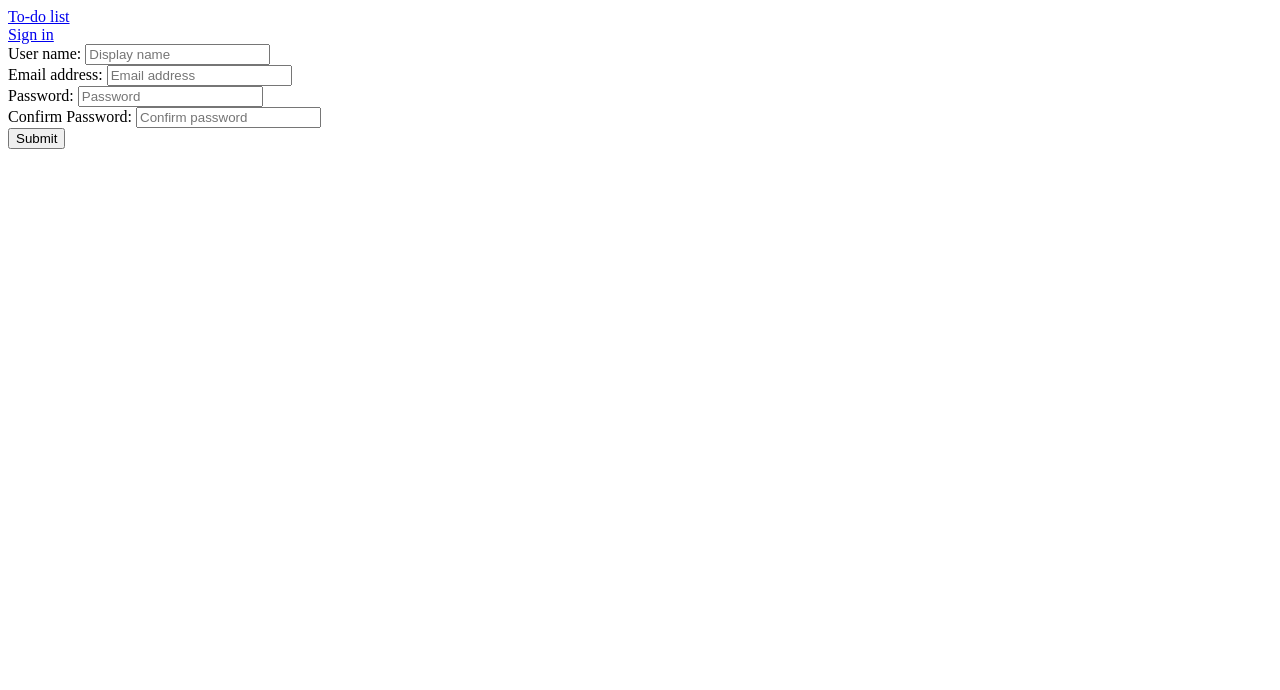
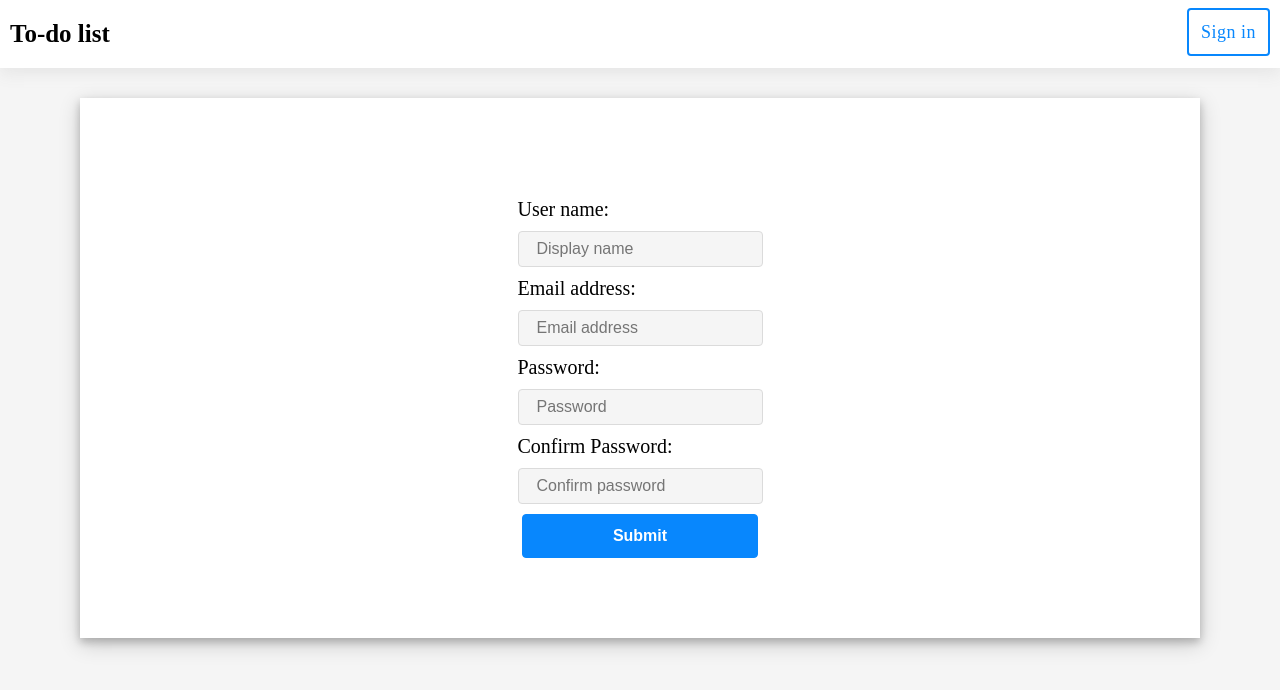
Before and after one commit to calvinpete/To-do-list-app, a Python web app: template templates/UI/signup.html in a window 1280 px wide. Shown: the top 690 px of the page. Run offline with Jinja, Linux system fonts and the light colour scheme; the template is opened without the code that fills it, so the values that code supplies are empty.

Commit message:
[Delivers #160444184] add style to signup page

```diff
--- a/static/styles/main.css
+++ b/static/styles/main.css
@@ -0,0 +1,46 @@
+/*Allows inclusion of padding and border into the element's total width and height*/
+* {
+    box-sizing: border-box;
+}
+
+body {
+    background-color:#F5F5F5;
+    font-family: 'Times New Roman', Times, serif;
+    margin: 0;
+}
+
+.header{
+    display: flex;
+    flex-direction: row;
+    justify-content: space-between;
+    overflow: hidden;
+    background-color: #FFFFFF;
+    padding: 20px 10px;
+    box-shadow: 0 6px 15px 0 rgb(230, 230, 230);
+}
+
+.header a {
+    color: #000000;
+    text-decoration: none;
+    border-radius: 4px;
+}
+
+.header .logo {
+    font-size: 25px;
+    font-weight: 700;
+}
+
+.header-right a {
+    color: #0887fd;
+    font-size: 18px;
+    font-weight: 400;
+    letter-spacing: 0.5px;
+    padding: 12px;
+    line-height: 25px;
+    border: 2px solid #0887fd;
+}
+
+.header-right a:hover {
+    color: #FFFFFF;
+    background-color: #0887fd;
+}
--- /dev/null
+++ b/static/styles/signup.css
@@ -0,0 +1,50 @@
+
+.signup {
+    display: flex;
+    flex-direction: column;
+    align-items: center;
+    box-sizing: border-box;
+    max-width: 100%;
+    padding-top: 100px;
+    padding-bottom: 80px;
+    padding-left: 10px;
+    padding-right: 10px;
+    margin-left: 80px;
+    margin-right: 80px;
+    margin-top: 30px;
+    margin-bottom: 10px;
+    background-color: #ffffff;
+    box-shadow: 0 4px 8px 0 rgba(0, 0, 0, 0.2), 0 6px 20px 0 rgba(0, 0, 0, 0.19)
+}
+
+label {
+    display: block;
+    font-size: 20px;
+    margin-bottom: 10px;
+}
+
+input {
+    display: block;
+    margin-bottom: 10px;
+    padding: 8px 18px;
+    border-radius: 4px;
+    font-size: 16px;
+    font-weight: 300;
+    background-color: #F5F5F5;
+    border: 1px solid rgb(219, 219, 219);
+}
+
+.submit_button button {
+    cursor: pointer;
+    border: 1px solid #0887fd;
+    border-radius: 4px;
+    color: #ffffff;
+    background-color: #0887fd;
+    font-size: 16px;
+    font-weight: 700;
+    padding: 12px 90px;
+}
+
+.submit_button button:hover {
+    background-color: #0366c4;
+}
--- a/templates/UI/signup.html
+++ b/templates/UI/signup.html
@@ -6,6 +6,7 @@
     <title>Page Title</title>
     <meta name="viewport" content="width=device-width, initial-scale=1">
     <link rel="stylesheet" type="text/css" media="screen" href="../../static/styles/main.css" />
+    <link rel="stylesheet" type="text/css" media="screen" href="../../static/styles/signup.css" />
     <script src="main.js"></script>
 </head>
 <body>
```
